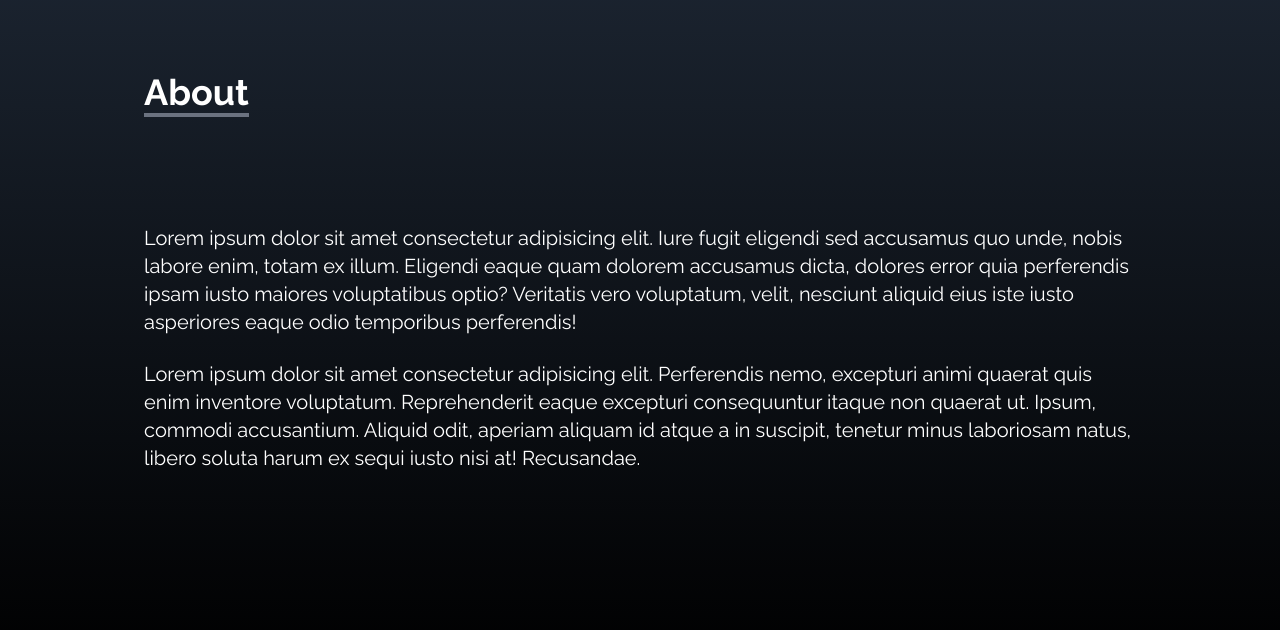
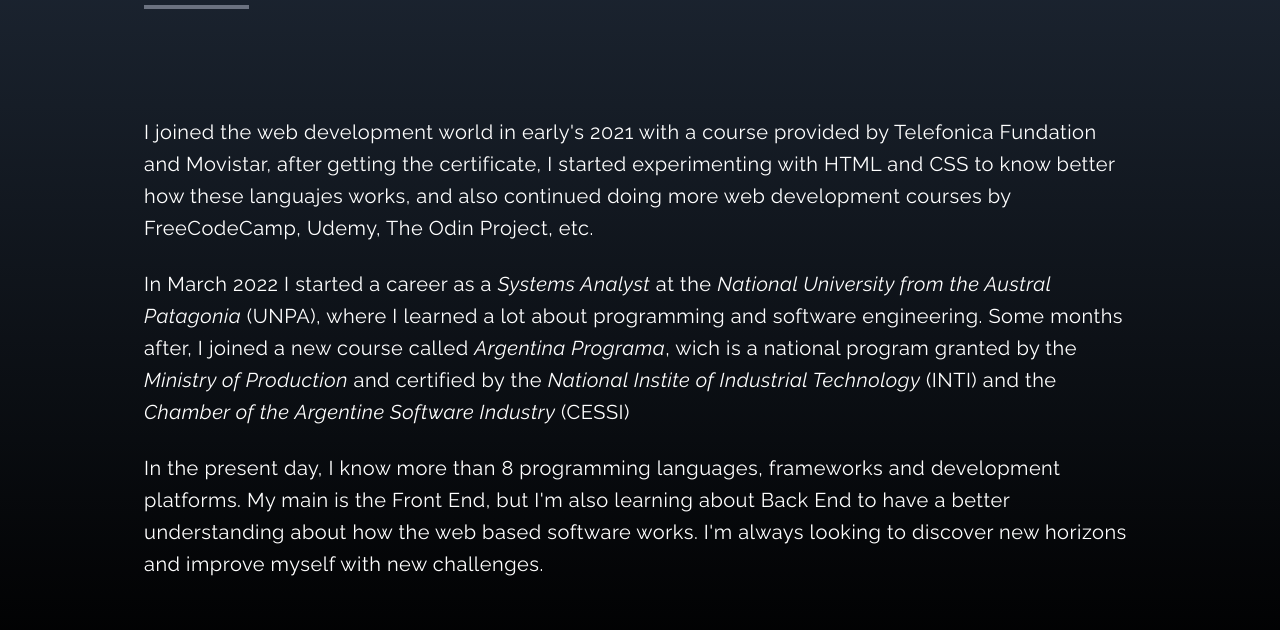
Before and after one commit to FeDaBa/First-Portfolio, a React (Create React App) app: page / in a window 1280 px wide. Shown: the part 928-1558 px from the top of the page. Built offline with nearby package versions, Linux system fonts and the light colour scheme; the HTML template or start-up script is replaced by a standard one.

Commit message:
Update About.jsx

```diff
--- a/src/components/About.jsx
+++ b/src/components/About.jsx
@@ -14,14 +14,24 @@
 
             </div>
 
-            <p className="text-xl mt-20">
-                Lorem ipsum dolor sit amet consectetur adipisicing elit. Iure fugit eligendi sed accusamus quo unde, nobis labore enim, totam ex illum. Eligendi eaque quam dolorem accusamus dicta, dolores error quia perferendis ipsam iusto maiores voluptatibus optio? Veritatis vero voluptatum, velit, nesciunt aliquid eius iste iusto asperiores eaque odio temporibus perferendis!
+            <p className="text-xl mt-20 leading-8 tracking-wide">
+                I joined the web development world in early's 2021 with a course provided by Telefonica Fundation and Movistar, after getting the certificate, I started experimenting with HTML and CSS to know better how these languajes works, and also continued doing more web development courses by FreeCodeCamp, Udemy, The Odin Project, etc.
             </p>
 
             <br />
 
-            <p className="text-xl">
-                Lorem ipsum dolor sit amet consectetur adipisicing elit. Perferendis nemo, excepturi animi quaerat quis enim inventore voluptatum. Reprehenderit eaque excepturi consequuntur itaque non quaerat ut. Ipsum, commodi accusantium. Aliquid odit, aperiam aliquam id atque a in suscipit, tenetur minus laboriosam natus, libero soluta harum ex sequi iusto nisi at! Recusandae.
+            <p className="text-xl leading-8 tracking-wide">
+                In March 2022 I started a career as a <em>Systems Analyst</em> at the <em>National University from the Austral Patagonia</em> (UNPA),
+                where I learned a lot about programming and software engineering. Some months after, I joined a new course called <em>Argentina Programa</em>, wich is a national program
+                granted by the <em>Ministry of Production</em> and certified by the <em>National Instite of Industrial Technology</em> (INTI) and the <em>Chamber of the Argentine Software Industry</em> (CESSI)
+            </p>
+
+            <br />
+
+            <p className="text-xl leading-8 tracking-wide">
+                In the present day, I know more than 8 programming languages, frameworks and development platforms.
+                My main is the Front End, but I'm also learning about Back End to have a better understanding about how the web based software works.
+                I'm always looking to discover new horizons and improve myself with new challenges.
             </p>
 
         </div>
```
